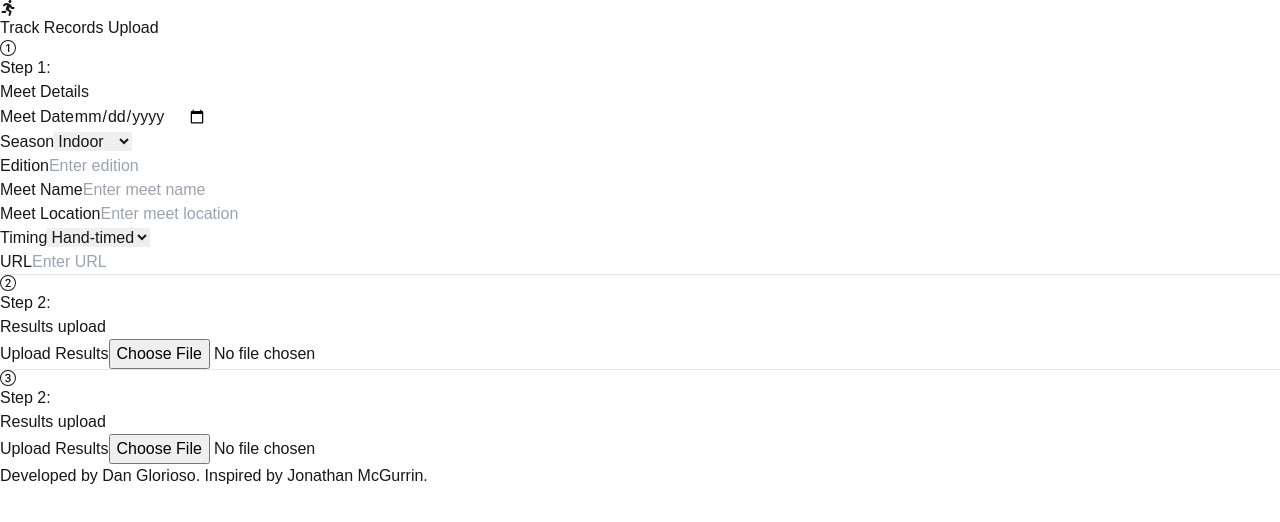
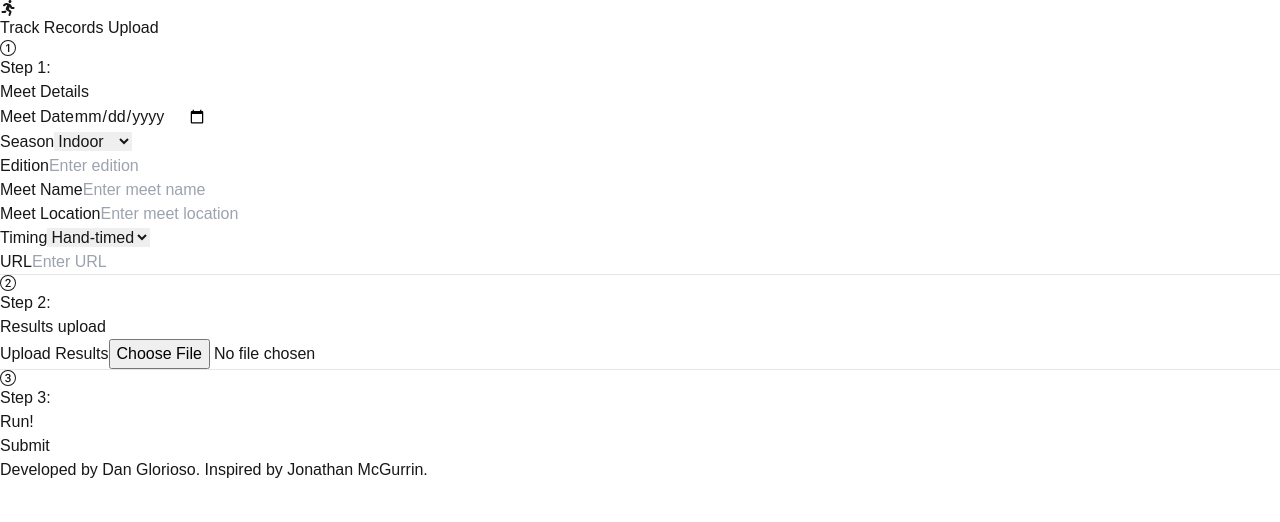
Before and after one commit to danglorioso/track-records-upload, a Next.js app: page / in a window 1280 px wide. Shown: the top 522 px of the page. Built offline with nearby package versions, Linux system fonts and the light colour scheme.

Commit message:
Added submit button

```diff
--- a/src/app/components/Step3.tsx
+++ b/src/app/components/Step3.tsx
@@ -18,28 +18,14 @@ const StepThree: React.FC = () => {
       {/* Circle with Number */}
       <div className="basis-1/4 flex justify-top gap-4">
         <Bs3Circle className="text-4xl text-gray-400" />
-        <p className="text-xl font-bold text-gray-100">Step 2: <br />Results upload</p>
+        <p className="text-xl font-bold text-gray-100">Step 3: <br />Run!</p>
       </div>
 
       {/* Form Inputs */}
       <div className="flex flex-col gap-4 flex-grow basis-3/4">
-        {/* File Upload */}
-        <div>
-          <label htmlFor="file-upload" className="block text-md font-medium text-gray-400">
-            Upload Results
-          </label>
-          <input
-            type="file"
-            id="file-upload"
-            onChange={handleFileChange}
-            className="w-full mt-1 p-2 bg-gray-700 border border-gray-600 rounded-lg text-gray-400 focus:outline-none focus:ring-2 focus:ring-blue-500"
-          />
-          {file && (
-            <p className="text-sm text-gray-300 mt-2">
-              {file.name} selected
-            </p>
-          )}
-        </div>
+        <button className="bg-blue-500 hover:bg-blue-700 text-white font-bold py-2 px-4 rounded-lg">
+          Submit
+        </button>
       </div>
     </div>
   );
```
